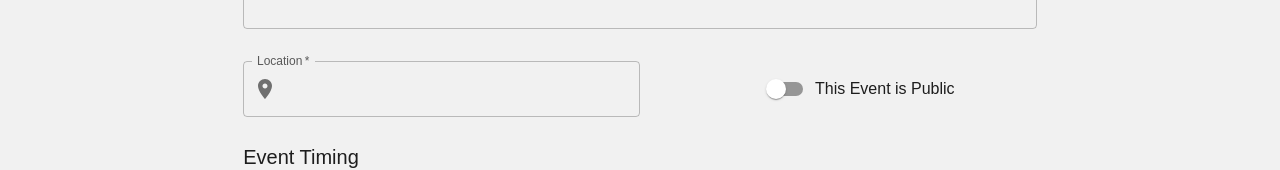
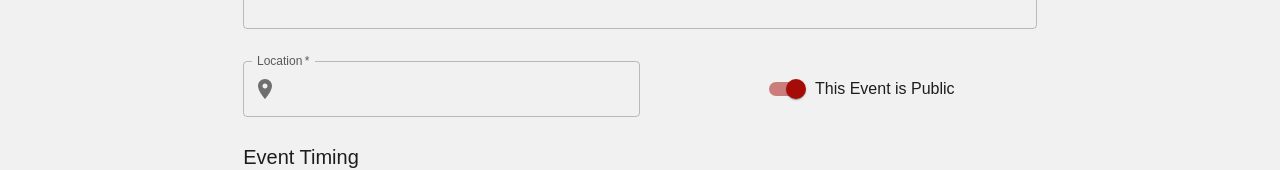
Before and after one commit to Winsthai/EventEcho, a React app in the folder client/: page /createEvent in a window 1280 px wide. Shown: the part 374-544 px from the top of the page. Built offline with nearby package versions, Linux system fonts and the light colour scheme; the HTML template or start-up script is replaced by a standard one.

Commit message:
change: public is set by default when creating a new event

```diff
--- a/client/src/Components/CreateEventPage/CreateEventPage.jsx
+++ b/client/src/Components/CreateEventPage/CreateEventPage.jsx
@@ -90,7 +90,7 @@ export default function CreateEventPage() {
     endTimeTrimmed = events[id - 1].endtime.slice(0, -3);
   }
   else {
-    vis = false;
+    vis = true;
   }
 
   const [eventPublic, setEventPublic] = React.useState(vis);
```
